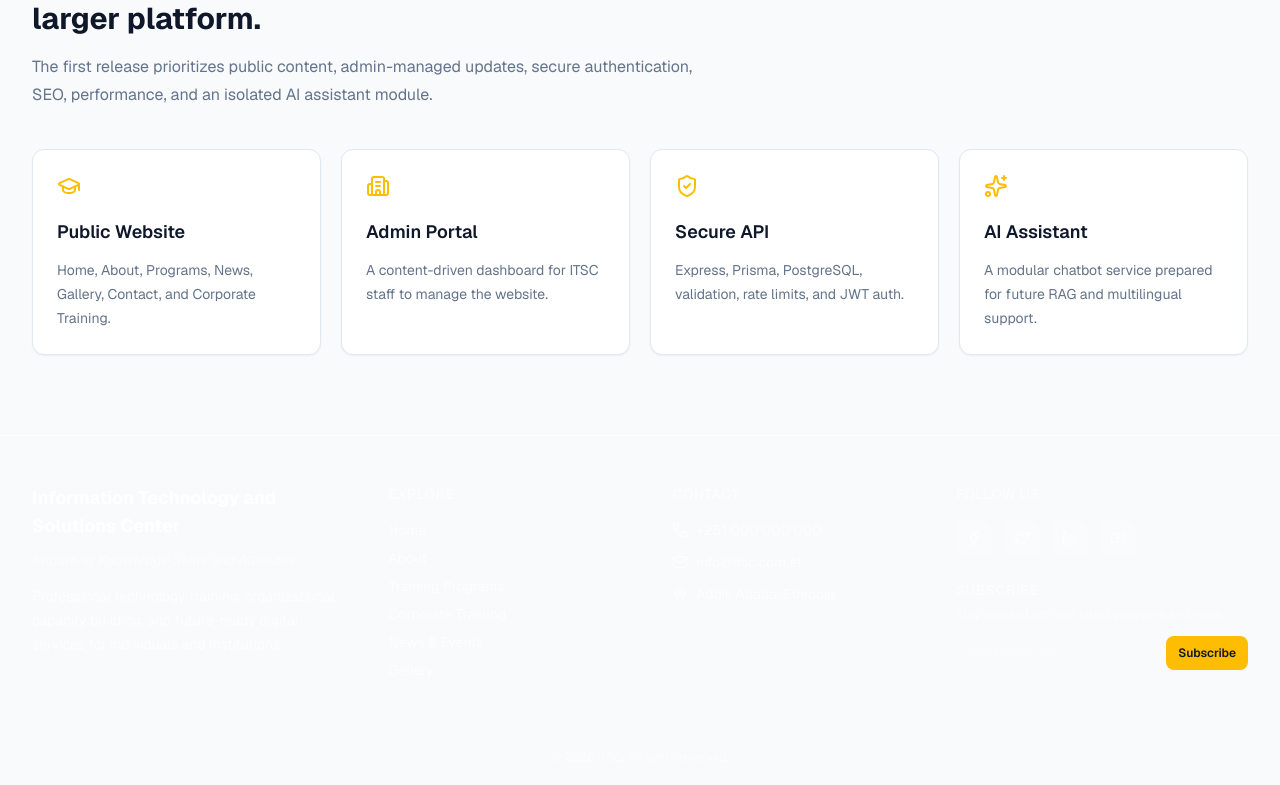
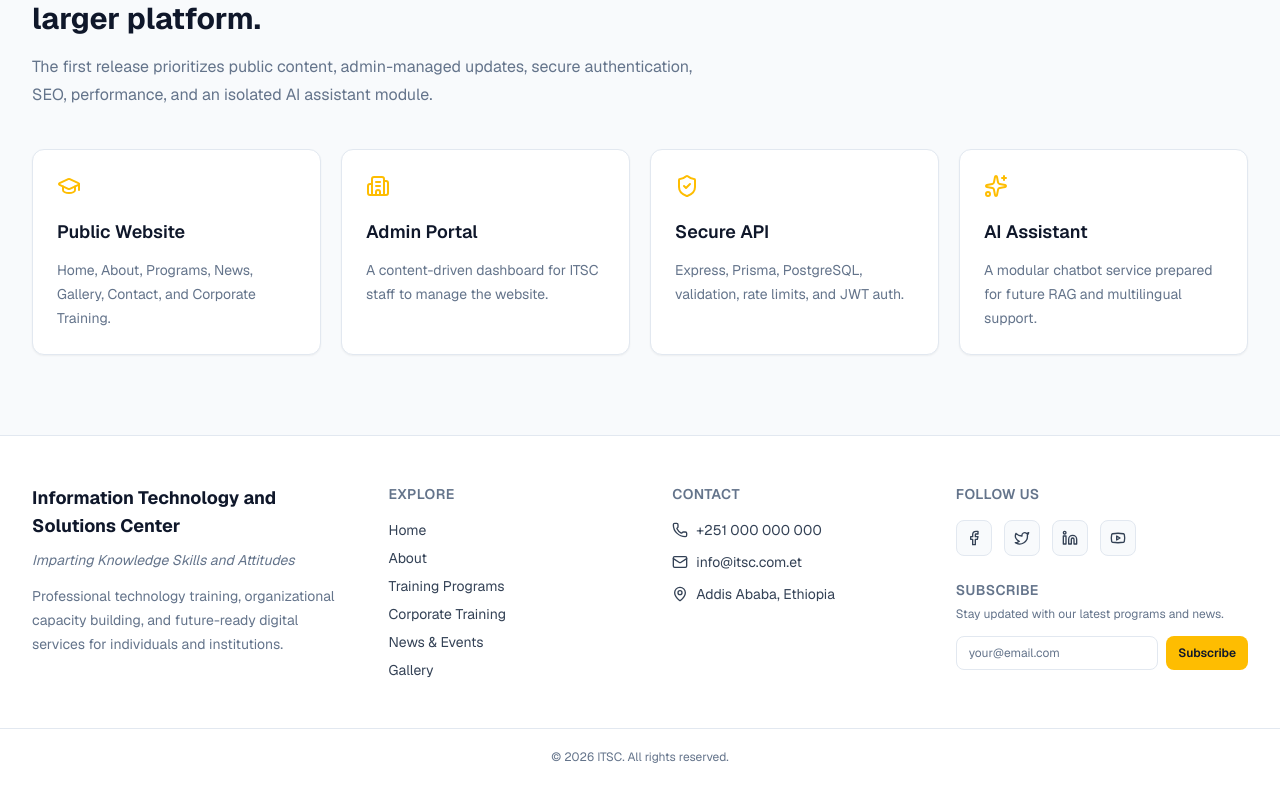
Before and after one commit to FedhiJob/Itsc, a Next.js app in the folder apps/web/: page / in a window 1280 px wide. Shown: the part 956-1741 px from the top of the page. Built offline with nearby package versions, Linux system fonts and the light colour scheme; no server answers.

Commit message:
style(web): change footer to light theme with black text

```diff
--- a/apps/web/src/components/layout/site-footer.tsx
+++ b/apps/web/src/components/layout/site-footer.tsx
@@ -6,24 +6,24 @@ import { mainNavigation, siteConfig } from "@/config/site";
 
 export function SiteFooter() {
   return (
-    <footer className="border-t border-border bg-foreground text-white">
+    <footer className="border-t border-gray-200 bg-white text-gray-900">
       <div className="mx-auto grid w-full max-w-7xl gap-10 px-4 py-12 sm:px-6 lg:grid-cols-[1.3fr_1fr_1fr_1.2fr] lg:px-8">
         <div>
           <p className="text-lg font-bold">{siteConfig.fullName}</p>
-          <p className="mt-2 text-sm italic leading-6 text-white/60">
+          <p className="mt-2 text-sm italic leading-6 text-gray-500">
             Imparting Knowledge Skills and Attitudes
           </p>
-          <p className="mt-3 max-w-md text-sm leading-6 text-white/72">
+          <p className="mt-3 max-w-md text-sm leading-6 text-gray-500">
             Professional technology training, organizational capacity building, and
             future-ready digital services for individuals and institutions.
           </p>
         </div>
 
         <nav aria-label="Footer navigation">
-          <p className="text-sm font-semibold uppercase tracking-wide text-white/60">Explore</p>
+          <p className="text-sm font-semibold uppercase tracking-wide text-gray-500">Explore</p>
           <div className="mt-4 grid gap-2">
             {mainNavigation.slice(0, 6).map((item) => (
-              <Link key={item.href} href={item.href} className="text-sm text-white/75 hover:text-white">
+              <Link key={item.href} href={item.href} className="text-sm text-gray-700 hover:text-brand-gold">
                 {item.label}
               </Link>
             ))}
@@ -31,8 +31,8 @@ export function SiteFooter() {
         </nav>
 
         <div>
-          <p className="text-sm font-semibold uppercase tracking-wide text-white/60">Contact</p>
-          <div className="mt-4 grid gap-3 text-sm text-white/75">
+          <p className="text-sm font-semibold uppercase tracking-wide text-gray-500">Contact</p>
+          <div className="mt-4 grid gap-3 text-sm text-gray-700">
             <p className="flex items-center gap-2">
               <Phone aria-hidden="true" className="h-4 w-4" />
               {siteConfig.links.phone}
@@ -49,14 +49,14 @@ export function SiteFooter() {
         </div>
 
         <div>
-          <p className="text-sm font-semibold uppercase tracking-wide text-white/60">Follow Us</p>
+          <p className="text-sm font-semibold uppercase tracking-wide text-gray-500">Follow Us</p>
           <div className="mt-4 flex flex-wrap gap-3">
             <a
               href="https://facebook.com/ITSC"
               target="_blank"
               rel="noopener noreferrer"
               aria-label="Follow ITSC on Facebook"
-              className="flex h-9 w-9 items-center justify-center rounded-md bg-white/10 text-white/75 transition-colors hover:bg-brand-gold hover:text-gray-900"
+              className="flex h-9 w-9 items-center justify-center rounded-md border border-gray-200 bg-gray-50 text-gray-700 transition-colors hover:bg-brand-gold hover:text-gray-900"
             >
               <Facebook aria-hidden="true" className="h-4 w-4" />
             </a>
@@ -65,7 +65,7 @@ export function SiteFooter() {
               target="_blank"
               rel="noopener noreferrer"
               aria-label="Follow ITSC on Twitter"
-              className="flex h-9 w-9 items-center justify-center rounded-md bg-white/10 text-white/75 transition-colors hover:bg-brand-gold hover:text-gray-900"
+              className="flex h-9 w-9 items-center justify-center rounded-md border border-gray-200 bg-gray-50 text-gray-700 transition-colors hover:bg-brand-gold hover:text-gray-900"
             >
               <Twitter aria-hidden="true" className="h-4 w-4" />
             </a>
@@ -74,7 +74,7 @@ export function SiteFooter() {
               target="_blank"
               rel="noopener noreferrer"
               aria-label="Follow ITSC on LinkedIn"
-              className="flex h-9 w-9 items-center justify-center rounded-md bg-white/10 text-white/75 transition-colors hover:bg-brand-gold hover:text-gray-900"
+              className="flex h-9 w-9 items-center justify-center rounded-md border border-gray-200 bg-gray-50 text-gray-700 transition-colors hover:bg-brand-gold hover:text-gray-900"
             >
               <Linkedin aria-hidden="true" className="h-4 w-4" />
             </a>
@@ -83,16 +83,16 @@ export function SiteFooter() {
               target="_blank"
               rel="noopener noreferrer"
               aria-label="Subscribe to ITSC on YouTube"
-              className="flex h-9 w-9 items-center justify-center rounded-md bg-white/10 text-white/75 transition-colors hover:bg-brand-gold hover:text-gray-900"
+              className="flex h-9 w-9 items-center justify-center rounded-md border border-gray-200 bg-gray-50 text-gray-700 transition-colors hover:bg-brand-gold hover:text-gray-900"
             >
               <Youtube aria-hidden="true" className="h-4 w-4" />
             </a>
           </div>
 
-          <p className="mt-6 text-sm font-semibold uppercase tracking-wide text-white/60">
+          <p className="mt-6 text-sm font-semibold uppercase tracking-wide text-gray-500">
             Subscribe
           </p>
-          <p className="mt-1 text-xs leading-5 text-white/60">
+          <p className="mt-1 text-xs leading-5 text-gray-500">
             Stay updated with our latest programs and news.
           </p>
           <form
@@ -105,7 +105,7 @@ export function SiteFooter() {
               type="email"
               required
               placeholder="your@email.com"
-              className="min-w-0 flex-1 rounded-md border border-white/20 bg-white/10 px-3 py-2 text-xs text-white placeholder:text-white/40 focus:border-brand-gold focus:outline-none focus:ring-1 focus:ring-brand-gold"
+              className="min-w-0 flex-1 rounded-md border border-gray-200 bg-white px-3 py-2 text-xs text-gray-900 placeholder:text-gray-500 focus:border-brand-gold focus:outline-none focus:ring-1 focus:ring-brand-gold"
             />
             <button
               type="submit"
@@ -116,7 +116,7 @@ export function SiteFooter() {
           </form>
         </div>
       </div>
-      <div className="border-t border-white/10 px-4 py-5 text-center text-xs text-white/60">
+      <div className="border-t border-gray-200 px-4 py-5 text-center text-xs text-gray-500">
         &copy; {new Date().getFullYear()} {siteConfig.name}. All rights reserved.
       </div>
     </footer>
```
